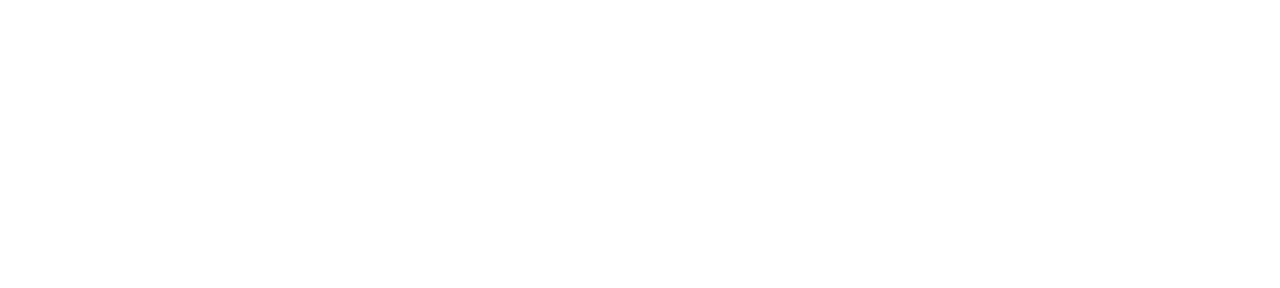
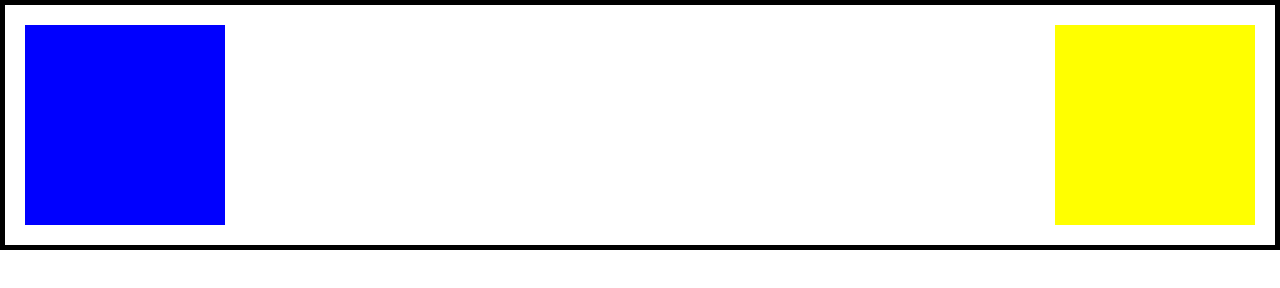
Before and after one commit to InnaPatlakha/lesson7, a plain HTML site: page index.html in a window 1280 px wide. Drawn offline with Linux system fonts and the light colour scheme.

Commit message:
picture 1

```diff
--- a/index.html
+++ b/index.html
@@ -12,6 +12,12 @@
 
 <body>
 
+  <div class="row">
+    <div class="block1"></div>
+    <div class="block2"></div>
+    <div class="clearfix"></div>
+  </div>
+
 </body>
 
 </html>
--- a/style.css
+++ b/style.css
@@ -1,3 +1,22 @@
 * {
   box-sizing: border-box;
 }
+.clearfix {
+  clear: both;
+}
+.row {
+  border: 5px solid black;
+  padding: 20px;
+}
+.block1 {
+  height: 200px;
+  width: 200px;
+  background-color: blue;
+  float: left;
+}
+.block2 {
+  height: 200px;
+  width: 200px;
+  background-color: yellow;
+  float: right;
+}
```
